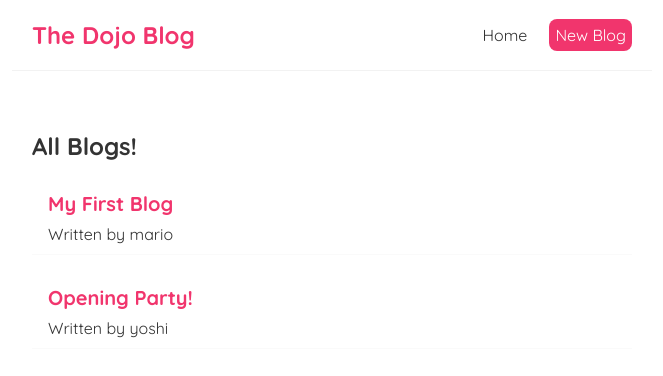
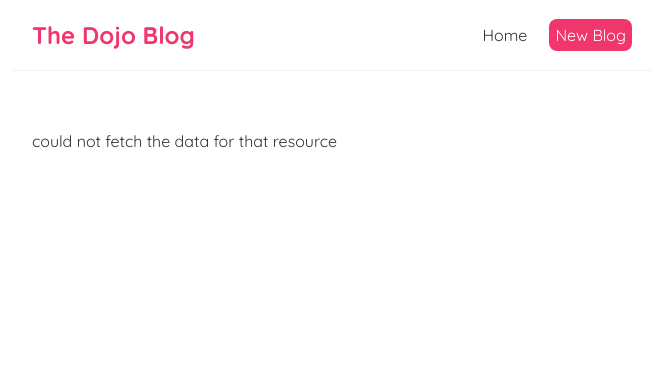
Before and after one commit to johnpathadan/reactpratise, a React (Create React App) app: page / in a window 1280 px wide. Shown: the top 376 px of the page, without its empty margins (308-971 px from the left). Built offline with nearby package versions, Linux system fonts and the light colour scheme; no server answers; data requests are answered from the project's data file.

Commit message:
Handling fetch errors

```diff
--- a/src/Home.js
+++ b/src/Home.js
@@ -1,39 +1,41 @@
-import { useState, useEffect } from "react";
+
+import { useEffect, useState } from "react";
 import BlogList from "./Bloglist";
 
 const Home = () => {
   const [blogs, setBlogs] = useState(null);
   const [isPending, setIsPending] = useState(true);
+  const [error, setError] = useState(null);
 
-    useEffect(()=>{
-        //to simulate the loading, we are using setTimneOut around fetch
-        setTimeout(()=>{
-            fetch('http://localhost:8000/blogs')
-            .then(res =>{
-
+  useEffect(() => {
+    setTimeout(() => {
+      fetch('http://localhost:8000/blogss')
+      .then(res => {
+        if (!res.ok) { // error coming back from server
+          throw Error('could not fetch the data for that resource');
+        }
         return res.json();
-
       })
-            .then(data=>{
+      .then(data => {
+        setIsPending(false);
         setBlogs(data);
-                setIsPending(false); //added code
+        setError(null);
+      })
+      .catch(err => {
+        // auto catches network / connection error
+        setIsPending(false);
+        setError(err.message);
       })
     }, 1000);
-
-    }, []);
-
+  }, [])
 
   return (
-        <div className="homePage">
-            {/* added code below */}
-            {isPending && <div>Loading...</div>}
-            { blogs && < BlogList blogs={blogs} title="All Blogs!"/>}
-
-
+    <div className="home">
+      { error && <div>{ error }</div> }
+      { isPending && <div>Loading...</div> }
+      { blogs && <BlogList blogs={blogs} /> }
     </div>
   );
-
-
 }
 
 export default Home;
```
Lines whose indentation alone changed are shown as unchanged.
